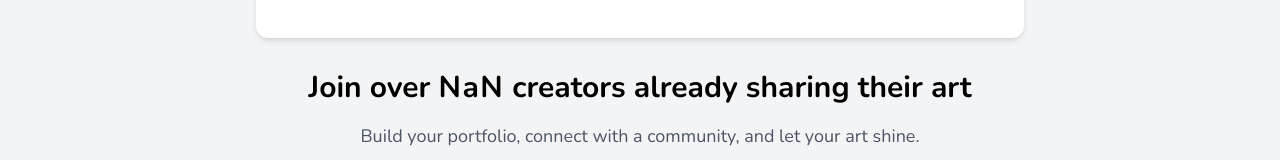
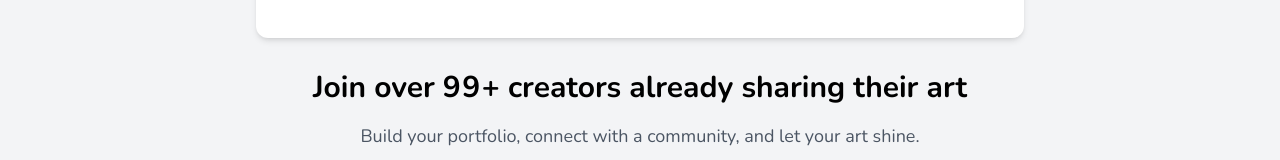
Before and after one commit to DamirFM/Dream-Collection, a Next.js app: page /about in a window 1280 px wide. Shown: the part 300-460 px from the top of the page. Built offline with nearby package versions, Linux system fonts and the light colour scheme; no server answers; the database is empty.

Commit message:
checkpoint

```diff
--- a/app/about/page.tsx
+++ b/app/about/page.tsx
@@ -70,7 +70,7 @@ export default function About() {
             {/* Counter and Trust Section */}
             <div className="mb-8 flex flex-col items-center justify-center">
                 <p className="text-3xl font-bold text-center text-black dark:text-white mb-4">
-                    Join over <NumberTicker value={userCount} direction="up" /> creators already sharing their art
+                    Join over <NumberTicker value={99} direction="up" />+ creators already sharing their art
                 </p>
                 <p className="text-lg text-center text-gray-600 dark:text-gray-400 mb-8">
                     Build your portfolio, connect with a community, and let your art shine.
--- a/app/addPost/page.tsx
+++ b/app/addPost/page.tsx
@@ -107,13 +107,13 @@ export default function AddPost() {
           placeholder="Title"
         />
 
-        <textarea
+        {/* <textarea
           onChange={(e) => setDescription(e.target.value)}
           value={description}
           className="w-full border border-gray-300 p-2 rounded-lg focus:outline-none focus:ring-2 focus:ring-gray-600"
           placeholder="Description"
           rows={3}
-        />
+        /> */}
 
         <div className="w-full flex flex-col gap-2">
           <input
--- a/app/components/Header.tsx
+++ b/app/components/Header.tsx
@@ -194,7 +194,7 @@ export default function Header() {
               </button>
               <button
                 onClick={() => signOut()}
-                className="group bg-stone-50 text-stone-900 border border-gray-700 px-4 py-1 flex items-center gap-2 rounded-full outline-none focus:scale-110 hover:scale-110 hover:bg-stone-950 active:scale-105 transition cursor-pointer"
+                className="group bg-stone-50 text-stone-900 border border-gray-700 px-4 py-1 flex items-center gap-2 rounded-full outline-none focus:scale-110 hover:scale-110 hover:bg-stone-100 active:scale-105 transition cursor-pointer"
               >
                 Logout
               </button>
--- a/app/components/editPostForm.tsx
+++ b/app/components/editPostForm.tsx
@@ -74,7 +74,7 @@ export default function EditPostForm({ id, title, description }: EditPostFormPro
           />
         </div>
 
-        <div>
+        {/* <div>
           <label htmlFor="description" className="block text-sm font-medium text-stone-700">Description</label>
           <textarea
             id="description"
@@ -85,7 +85,7 @@ export default function EditPostForm({ id, title, description }: EditPostFormPro
             placeholder="Enter post description"
             required
           />
-        </div>
+        </div> */}
 
         <div>
           <label htmlFor="file" className="block text-sm font-medium text-stone-700">Upload Image</label>
--- a/app/profile/page.tsx
+++ b/app/profile/page.tsx
@@ -118,7 +118,7 @@ export default function ProfilePage() {
       <div className="relative flex flex-col items-center w-full min-h-screen">
         {/* Background Blobs */}
         <div className="bg-[#FFEDED] absolute top-[-6rem] -z-10 right-[11rem] h-[31.25rem] w-[31.25rem] rounded-full blur-[10rem] sm:w-[50rem]"></div>
-        <div className="bg-[#FFEDED] absolute top-[-6rem] -z-10 left-[-35rem] h-[31.25rem] w-[50rem] rounded-full blur-[10rem] sm:w-[68.75rem]"></div>
+        <div className="bg-[#D7C3F1] absolute top-[-6rem] -z-10 left-[-35rem] h-[31.25rem] w-[50rem] rounded-full blur-[10rem] sm:w-[68.75rem]"></div>
 
         <div className="relative flex flex-col items-center w-full max-w-screen-lg p-4 md:p-8 lg:p-12">
           <div className="w-full flex flex-col items-center text-center sm:flex-row sm:text-left">
```
